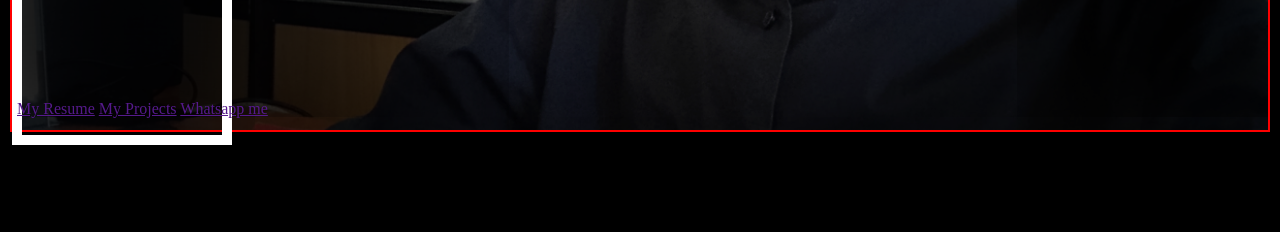
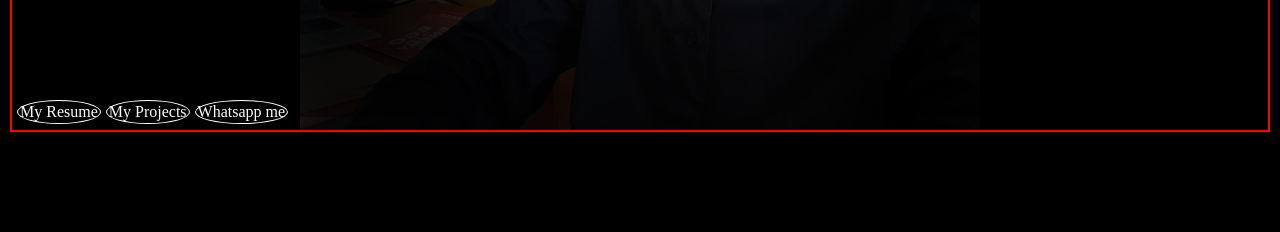
Before and after one commit to markmote1/mark-portfolio, a plain HTML site: page index.html in a window 1280 px wide. Shown: the part 392-624 px from the top of the page. Drawn offline with Linux system fonts and the light colour scheme.

Commit message:
Added stylings to different elements

```diff
--- a/index.html
+++ b/index.html
@@ -12,7 +12,7 @@
 
 
 <section id="hero">
-    <canvas id="canvas1"></canvas>
+    <canvas hidden id="canvas1"></canvas>
 
 <button>DARK</button>
 
@@ -32,13 +32,13 @@
  </div>
 
 
- <div id="knowme">
-    <nav>
+
+    <nav id="knowme">
         <a href="">My Resume</a>
         <a href="">My Projects</a>
         <a href="">Whatsapp me</a>
     </nav>
- </div>
+
 
 </section>
 
--- a/script.js
+++ b/script.js
@@ -5,7 +5,7 @@ window.onload = ()=>{
     let socials = document.querySelector('#socials')
 let canvas = document.querySelector('#canvas1')
 
-canvas.height = 500
+canvas.height = 490
 canvas.width = 200
 
 let ctx = canvas.getContext('2d')
@@ -17,13 +17,14 @@ ctx.fill()
 
 document.addEventListener('scroll',(e)=>{
     console.log(e)
-    socials.classList.add('none')
+    socials.setAttribute('hidden','hidden')
 
 })
 
 document.addEventListener('scrollend',(e)=>{
     console.log(e)
-    socials.classList.remove('none')
+    socials.removeAttribute('hidden')
+
 
 
 })
--- a/style.css
+++ b/style.css
@@ -34,10 +34,10 @@ body{
 
 #hero{
     background-image: url(images/markmote.jpg) ;
-    background-size: cover;
+    background-size: contain;
     background-repeat: no-repeat;
     background-position: center;
-    box-shadow: inset 400px 50px 500px black,inset -300px -50px 500px black;
+    box-shadow: inset 500px 50px 500px black,inset -400px -150px 500px black;
     height: 500px;
     border: 2px solid red;
     margin: 0;
@@ -118,7 +118,7 @@ h2 ,h3{
     position: fixed;
    right: 30px;
    top: 200px;
-   background-color: hsla(184, 51%, 24%, 0.3);
+   background-color: hsla(184, 56%, 72%, 0.5);
    padding: 2px;
    border-radius: 2px;
 
@@ -140,6 +140,16 @@ h2 ,h3{
 #knowme {
     position: absolute;
     top: 480px;
+    display: flex;
+    gap: 5px;
+
+}
+#knowme a{
+    text-decoration: none;
+    color: white;
+    border: 1px solid white;
+    border-radius: 50%;
+    padding: 2px;
 }
 
 #myname{
@@ -167,17 +177,18 @@ h2 ,h3{
 }
 
 
-@media (max-width: 900px){
+@media (max-width: 1024px){
     #hero{
 
-    box-shadow: inset 300px 50px 500px black,inset -250px -50px 500px black;
+    box-shadow: inset 400px 50px 500px black,inset -250px -50px 500px black;
 }
 
 }
-@media (max-width: 600px){
+@media (max-width: 724px){
     #hero{
 
     box-shadow: inset 200px 40px 500px black,inset -100px -50px 500px black;
+    background-size: cover;
 
 
 
```
